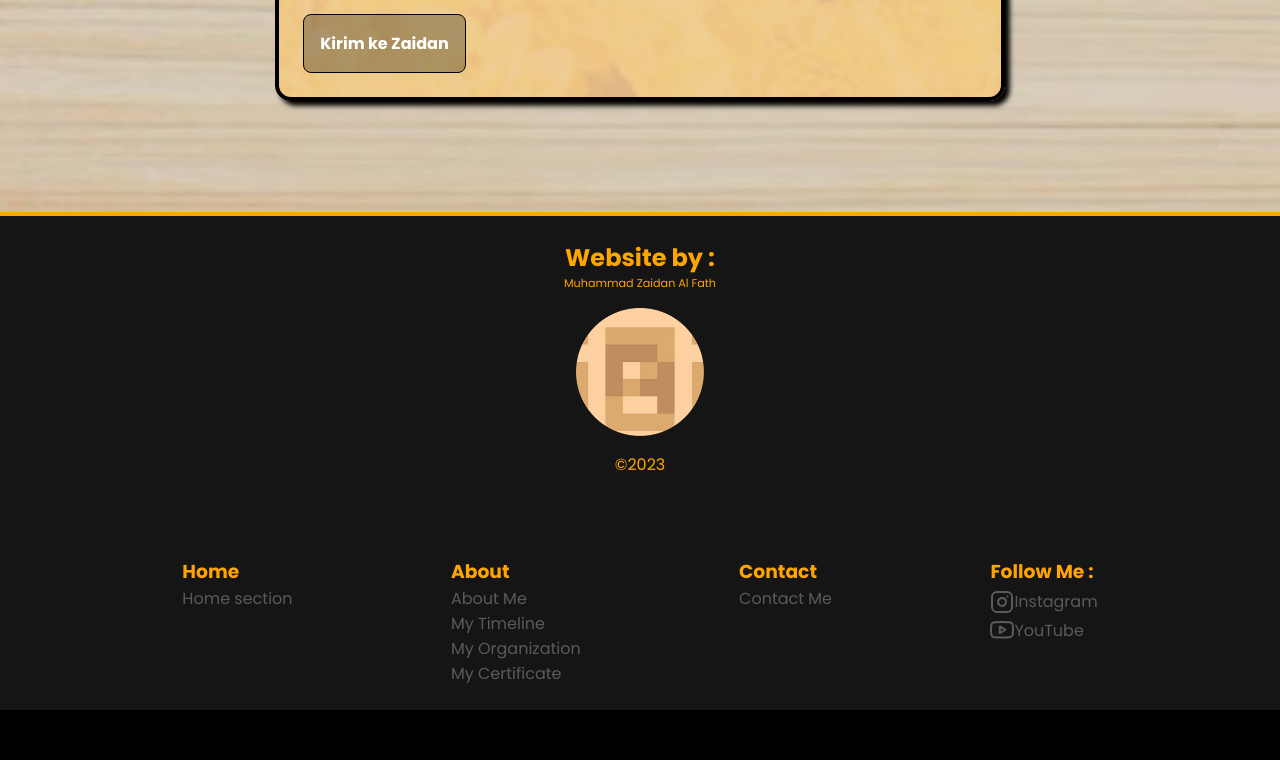
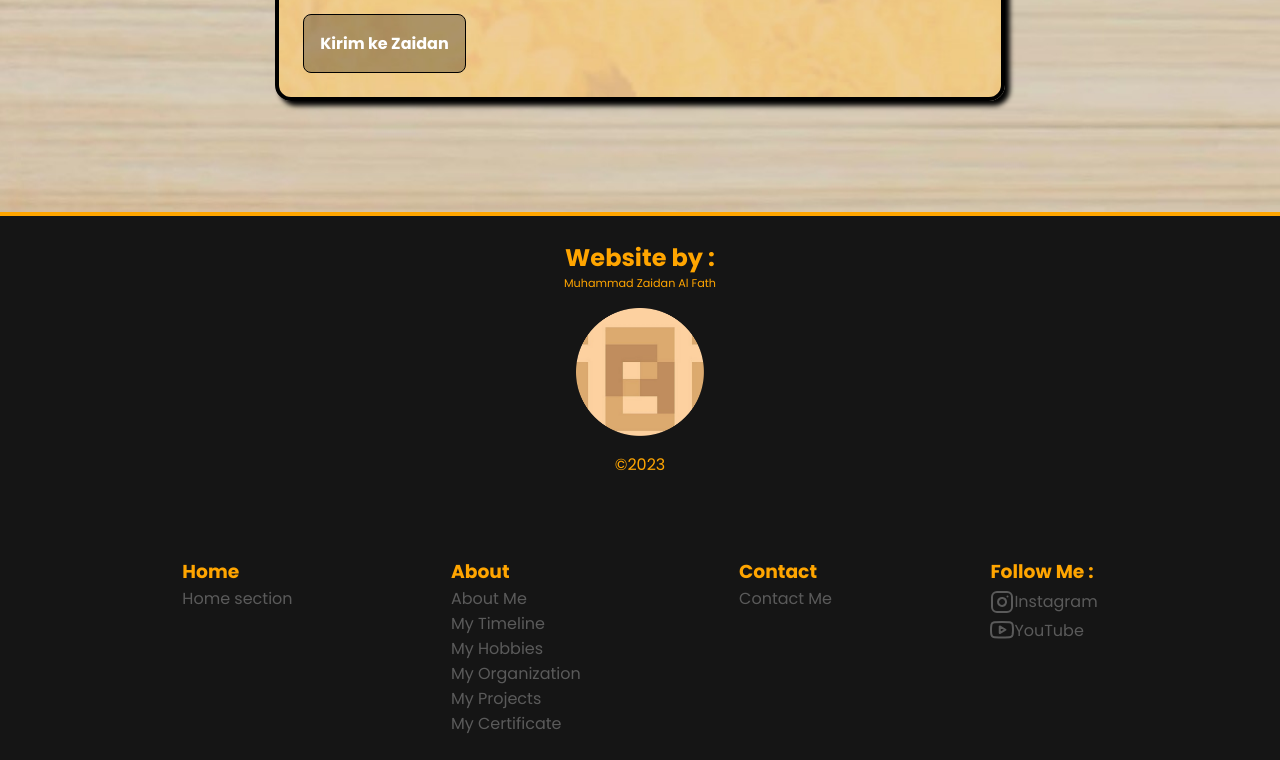
Before and after one commit to Zaidan1106/Zaidan1106.github.io, a plain HTML site: page index.html in a window 1280 px wide. Shown: the part 7294-8054 px from the top of the page. Before the commit the page ends 8004 px from the top, so only its background shows below. Drawn offline with nearby package versions, Linux system fonts and the light colour scheme; a script that the page names is missing.

Commit message:
finishing a bit

```diff
--- a/index.html
+++ b/index.html
@@ -436,7 +436,9 @@
                 <a href="#about" class="judul-footer"><h3>About</h3></a>
                 <a href="#about" class="list-footer">About Me</a>
                 <a href="#timeline" class="list-footer">My Timeline</a>
+                <a href="#hobbies" class="list-footer">My Hobbies</a>
                 <a href="#organization" class="list-footer">My Organization</a>
+                <a href="#projects" class="list-footer">My Projects</a>
                 <a href="#sertifikat" class="list-footer">My Certificate</a>
             </div>
 
```
